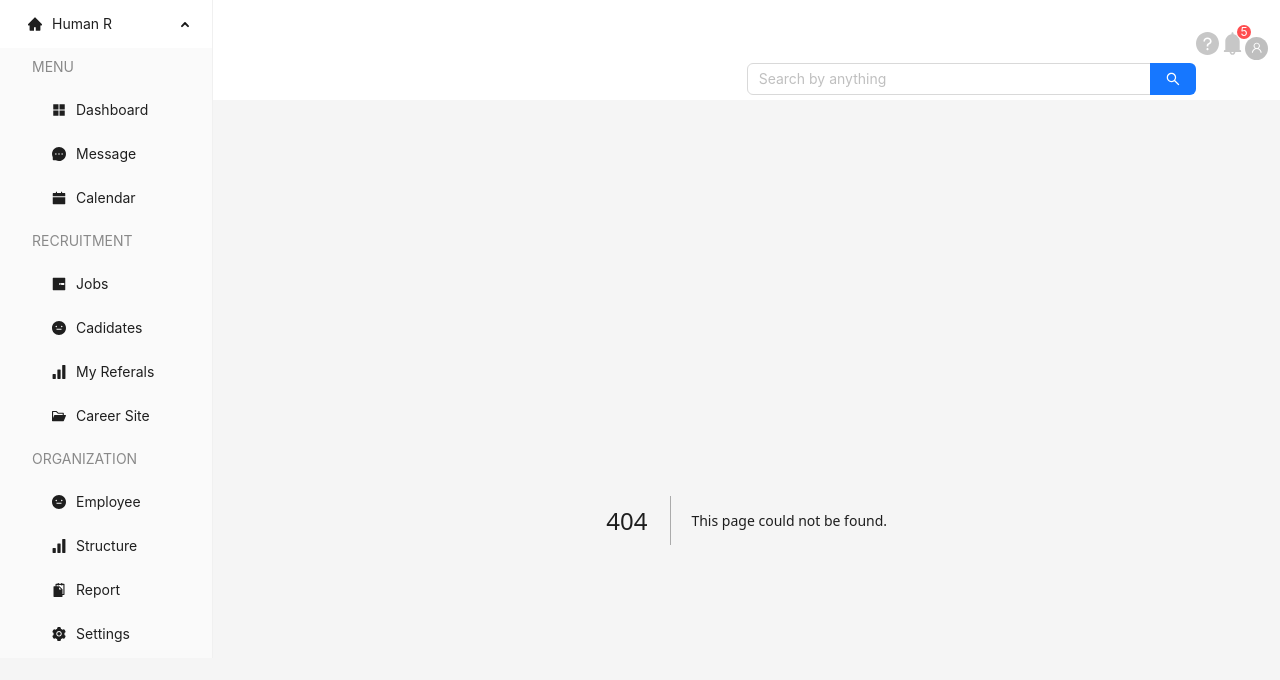
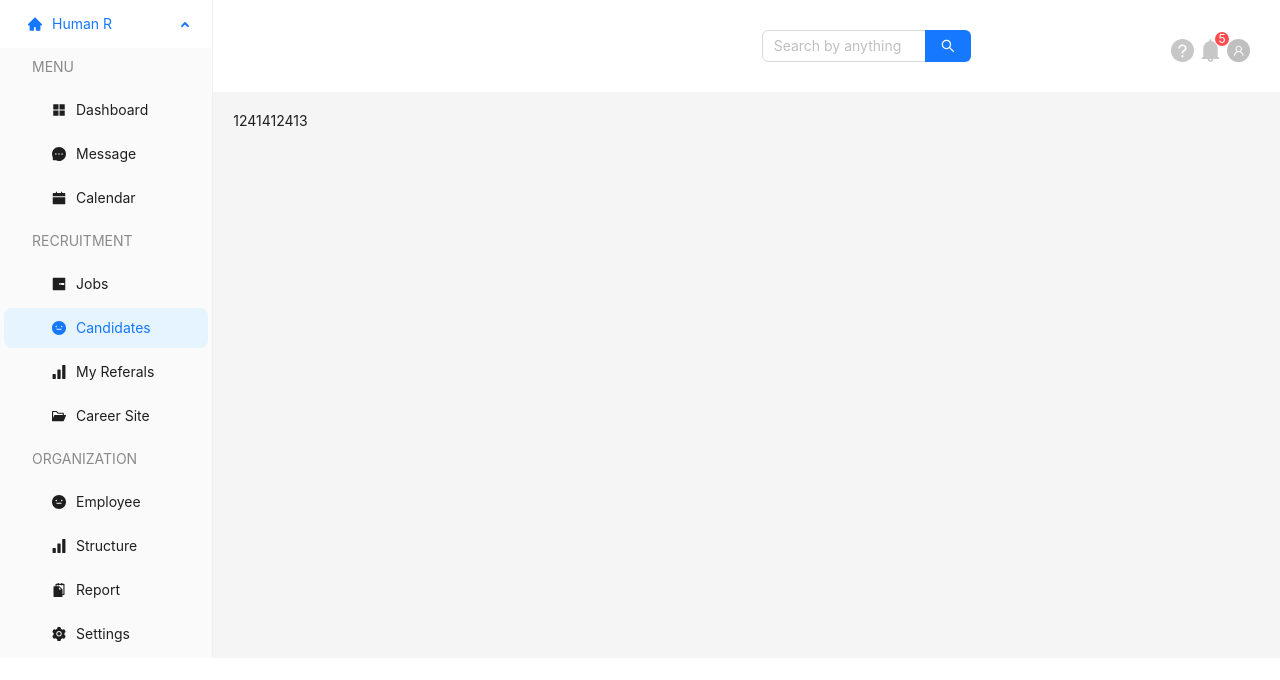
Before and after one commit to Kozmidis/project-2, a Next.js app: page /candidates in a window 1280 px wide. Before the commit this address had no page. Shown: the top 680 px of the page. Built offline with nearby package versions, Linux system fonts and the light colour scheme.

Commit message:
роуты

```diff
--- /dev/null
+++ b/src/app/candidates/page.tsx
@@ -0,0 +1,3 @@
+export default function CandidatesPage() {
+  return <>1241412413</>;
+}
--- a/src/components/HeaderApp/HeaderApp.tsx
+++ b/src/components/HeaderApp/HeaderApp.tsx
@@ -28,15 +28,28 @@ export const HeaderApp = ({ pathName }: { pathName: string }) => {
           style={{
             display: "flex",
             alignItems: "center",
+            justifyContent: "end",
           }}
           span={12}
         >
-          <Search
-            placeholder="Search by anything"
-            onSearch={onSearch}
-            enterButton
-          />
-          {pathName !== "/dashboard" && <IconContainer />}
+          <div
+            style={{
+              display: "flex",
+              gap: "200px",
+              padding: 15,
+            }}
+          >
+            <Search
+              placeholder="Search by anything"
+              onSearch={onSearch}
+              enterButton
+            />
+            {pathName !== "/dashboard" && (
+              <Col style={{ display: "flex" }}>
+                <IconContainer />
+              </Col>
+            )}
+          </div>
         </Col>
       </Row>
     </>
--- a/src/components/IconContainer/IconContainer.module.css
+++ b/src/components/IconContainer/IconContainer.module.css
@@ -1,5 +1,6 @@
 .iconContainer {
   align-self: flex-end;
   display: flex;
-  margin-bottom: 63px;
+  gap: 5px;
+  height: max-content;
 }
--- a/src/components/IconContainer/IconContainer.tsx
+++ b/src/components/IconContainer/IconContainer.tsx
@@ -10,16 +10,12 @@ import { Avatar, Badge, Row, Col } from "antd";
 export const IconContainer = () => {
   return (
     <div className={styles.iconContainer}>
-      <Row gutter={[5, 5]}>
-        <Col span={8}>
       <QuestionCircleFilled
         style={{
           color: "#c7c7c7",
           fontSize: "23px",
         }}
       />
-        </Col>
-        <Col span={8}>
       <Badge size="small" count={5}>
         <BellFilled
           style={{
@@ -28,11 +24,7 @@ export const IconContainer = () => {
           }}
         />
       </Badge>
-        </Col>
-        <Col span={8}>
       <Avatar size={23} icon={<UserOutlined />} />
-        </Col>
-      </Row>
     </div>
   );
 };
--- a/src/components/LayoutApp/LayoutApp.tsx
+++ b/src/components/LayoutApp/LayoutApp.tsx
@@ -17,7 +17,7 @@ export default function LayoutApp({ children }: { children: React.ReactNode }) {
     lineHeight: "64px",
     width: "100%",
     backgroundColor: pathName === "/dashboard" ? "#f5f5f5" : "#fff",
-    maxHeight: "100px",
+    minHeight: "88px",
   };
 
   return (
--- a/src/components/MenuApp/MenuApp.tsx
+++ b/src/components/MenuApp/MenuApp.tsx
@@ -56,7 +56,11 @@ const items: MenuProps["items"] = [
       null,
       [
         getItem(<Link href="/jobs">Jobs</Link>, "/jobs", <WalletFilled />),
-        getItem("Cadidates", "/cadidates", <MehFilled />),
+        getItem(
+          <Link href="/candidates">Candidates</Link>,
+          "/candidates",
+          <MehFilled />
+        ),
         getItem("My Referals", "6", <SignalFilled />),
         getItem("Career Site", "7", <FolderOpenFilled />),
       ],
--- a/src/components/ProfileBar/ProfileBar.tsx
+++ b/src/components/ProfileBar/ProfileBar.tsx
@@ -22,6 +22,7 @@ export const ProfileBar = () => {
     <>
       <div className={styles.profileBar}>
         <IconContainer />
+        <div style={{ marginTop: "63px" }}></div>
         <Avatar size={64} icon={<UserOutlined />} />
         <h2 className={styles.profileBarItem}>User</h2>
         <p>directory...</p>
```
Lines whose indentation alone changed are shown as unchanged.
